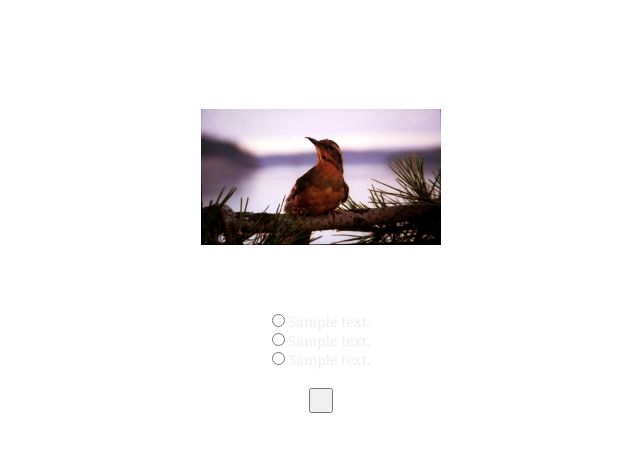
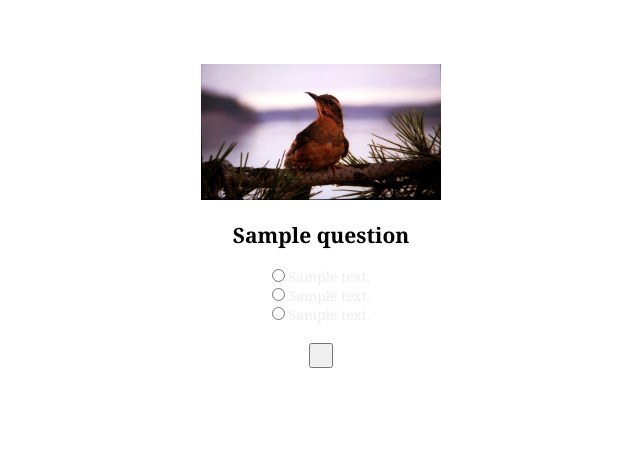
Before and after one commit to Starbuff/quizsite, a Django app: a page that uses quiz/templates/quiz/question.html in a window 1280 px wide. Shown: the top 452 px of the page, without its empty margins (319-959 px from the left). Run offline with Django 3.2, Linux system fonts and the light colour scheme; tables that the repository leaves empty hold one stand-in row (values such as "Sample post").

Commit message:
commented out a parent header

```diff
--- a/quiz/templates/quiz/question.html
+++ b/quiz/templates/quiz/question.html
@@ -9,7 +9,7 @@
     	<meta charset="utf-8">
 	</head>
 	<body>
-		<h2>Twin Peaks Trivia</h2>
+		<!-- <h2>Twin Peaks Trivia</h2> -->
 		<div>
 		<img src="/static/nightingale.png" alt="Twin Peaks Nightingale" style="width:20%">
 		</div>
--- a/static/quiz.css
+++ b/static/quiz.css
@@ -22,13 +22,13 @@ h1
 { 	font-size: 42px;
 	font-weight: 600;
 	margin: 0 0 30px 0;
-	color: #FFFFFF
+	color: #000000
 
 }
 
 h2
 {
-	color: #FFFFFF
+	color: #000000
 }
 
 h3
```
